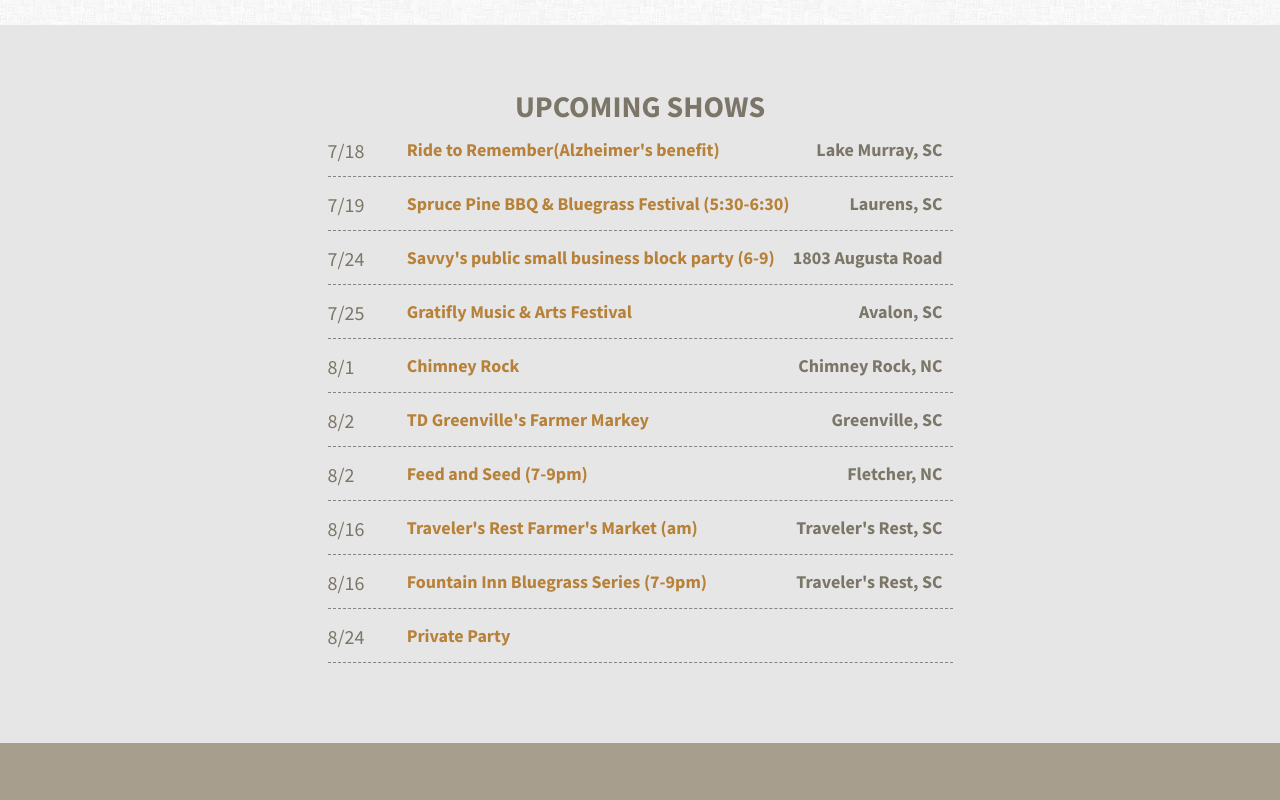
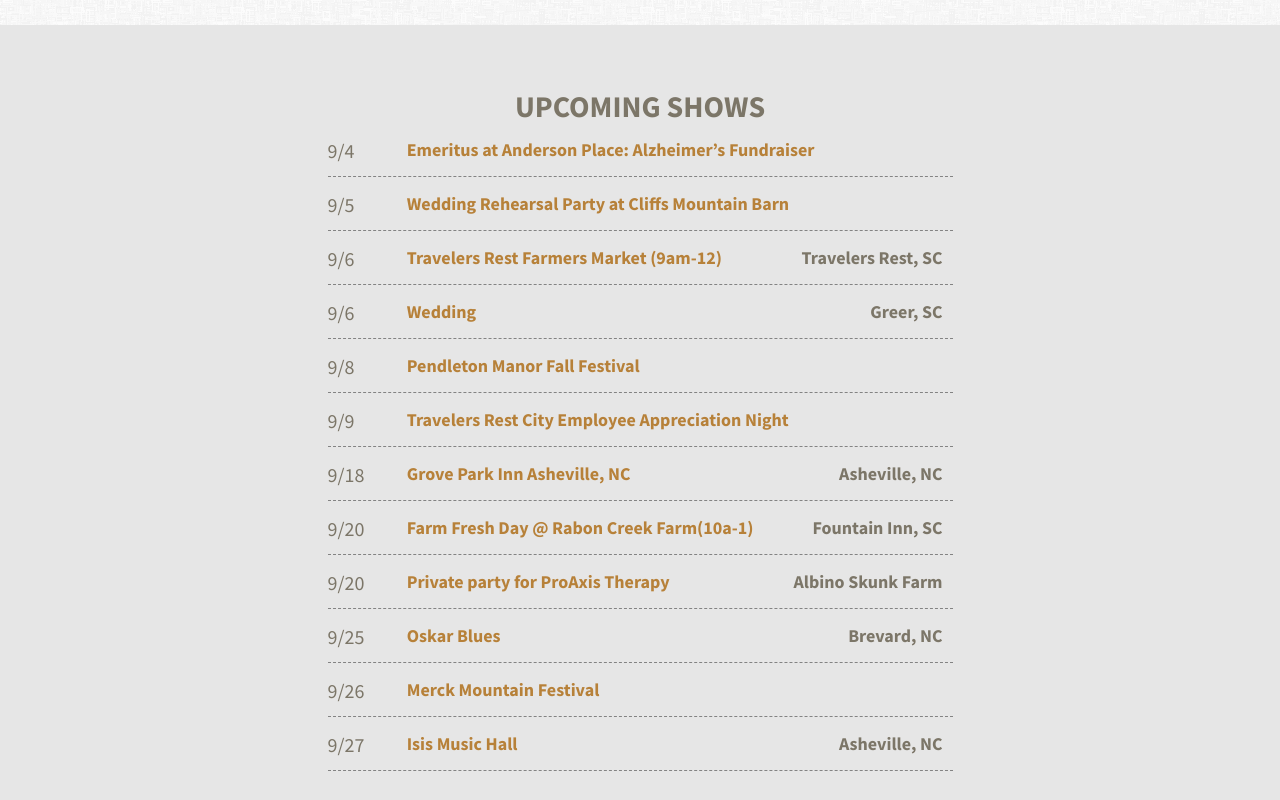
Before and after one commit to joetamburro/westendstringband, a website: page dist/index.html in a window 1280 px wide. Shown: the part 1320-2120 px from the top of the page. Drawn offline with Linux system fonts and the light colour scheme; a web font is replaced by a local one.

Commit message:
Initial dist subtree commit

```diff
--- a/dist/index.html
+++ b/dist/index.html
@@ -85,6 +85,7 @@
             </div>
         </div>
 
+
             <div class="jumbotron shows-section" name="shows">
                 <a name="shows">
                     <h2>UPCOMING SHOWS</h2>
@@ -92,59 +93,68 @@
                 <div class="shows">
                     <ul>
                         <li>
-                            <h3>7/18</h3>
-                            <span>Ride to Remember(Alzheimer's benefit)</span>
-                            <span class="pull-right">Lake Murray, SC</span>
+                            <h3>9/4</h3>
+                            <span>Emeritus at Anderson Place: Alzheimer’s Fundraiser</span>
+                            <span class="pull-right"></span>
                         </li>
                         <li>
-                            <h3>7/19</h3>
-                            <span>Spruce Pine BBQ & Bluegrass Festival (5:30-6:30)</span>
-                            <span class="pull-right">Laurens, SC</span>
+                            <h3>9/5</h3>
+                            <span>Wedding Rehearsal Party at Cliffs Mountain Barn</span>
+                            <span class="pull-right"></span>
                         </li>
                         <li>
-                            <h3>7/24</h3>
-                            <span>Savvy's public small business block party (6-9)</span>
-                            <span class="pull-right">1803 Augusta Road</span>
+                            <h3>9/6</h3>
+                            <span>Travelers Rest Farmers Market (9am-12)</span>
+                            <span class="pull-right">Travelers Rest, SC</span>
                         </li>
                         <li>
-                            <h3>7/25</h3>
-                            <span>Gratifly Music & Arts Festival</span>
-                            <span class="pull-right">Avalon, SC</span>
+                            <h3>9/6</h3>
+                            <span>Wedding</span>
+                            <span class="pull-right">Greer, SC</span>
                         </li>
                         <li>
-                            <h3>8/1</h3>
-                            <span>Chimney Rock</span>
-                            <span class="pull-right">Chimney Rock, NC</span>
+                            <h3>9/8</h3>
+                            <span>Pendleton Manor Fall Festival</span>
+                            <span class="pull-right"></span>
                         </li>
                         <li>
-                            <h3>8/2</h3>
-                            <span>TD Greenville's Farmer Markey</span>
-                            <span class="pull-right">Greenville, SC</span>
+                            <h3>9/9</h3>
+                            <span>Travelers Rest City Employee Appreciation Night</span>
+                            <span class="pull-right"></span>
                         </li>
                         <li>
-                            <h3>8/2</h3>
-                            <span>Feed and Seed (7-9pm)</span>
-                            <span class="pull-right">Fletcher, NC</span>
+                            <h3>9/18</h3>
+                            <span>Grove Park Inn Asheville, NC</span>
+                            <span class="pull-right">Asheville, NC</span>
                         </li>
                         <li>
-                            <h3>8/16</h3>
-                            <span>Traveler's Rest Farmer's Market (am)</span>
-                            <span class="pull-right">Traveler's Rest, SC</span>
+                            <h3>9/20</h3>
+                            <span>Farm Fresh Day @ Rabon Creek Farm(10a-1)</span>
+                            <span class="pull-right">Fountain Inn, SC</span>
                         </li>
                         <li>
-                            <h3>8/16</h3>
-                            <span>Fountain Inn Bluegrass Series (7-9pm)</span>
-                            <span class="pull-right">Traveler's Rest, SC</span>
+                            <h3>9/20</h3>
+                            <span>Private party for ProAxis Therapy</span>
+                            <span class="pull-right">Albino Skunk Farm</span>
                         </li>
                         <li>
-                            <h3>8/24</h3>
-                            <span>Private Party</span>
+                            <h3>9/25</h3>
+                            <span>Oskar Blues</span>
+                            <span class="pull-right">Brevard, NC</span>
+                        </li>
+                        <li>
+                            <h3>9/26</h3>
+                            <span>Merck Mountain Festival</span>
                             <span class="pull-right"></span>
+                        </li>
+                        <li>
+                            <h3>9/27</h3>
+                            <span>Isis Music Hall </span>
+                            <span class="pull-right">Asheville, NC</span>
                         </li>
                     </ul>
                 </div>
             </div>
-
             <div class="jumbotron connect" name="connect">
                 <div class="container">
                     <a name="connect"></a>
```
Also changed, not shown: dist/styles/cd5b2b4a.main.css.
